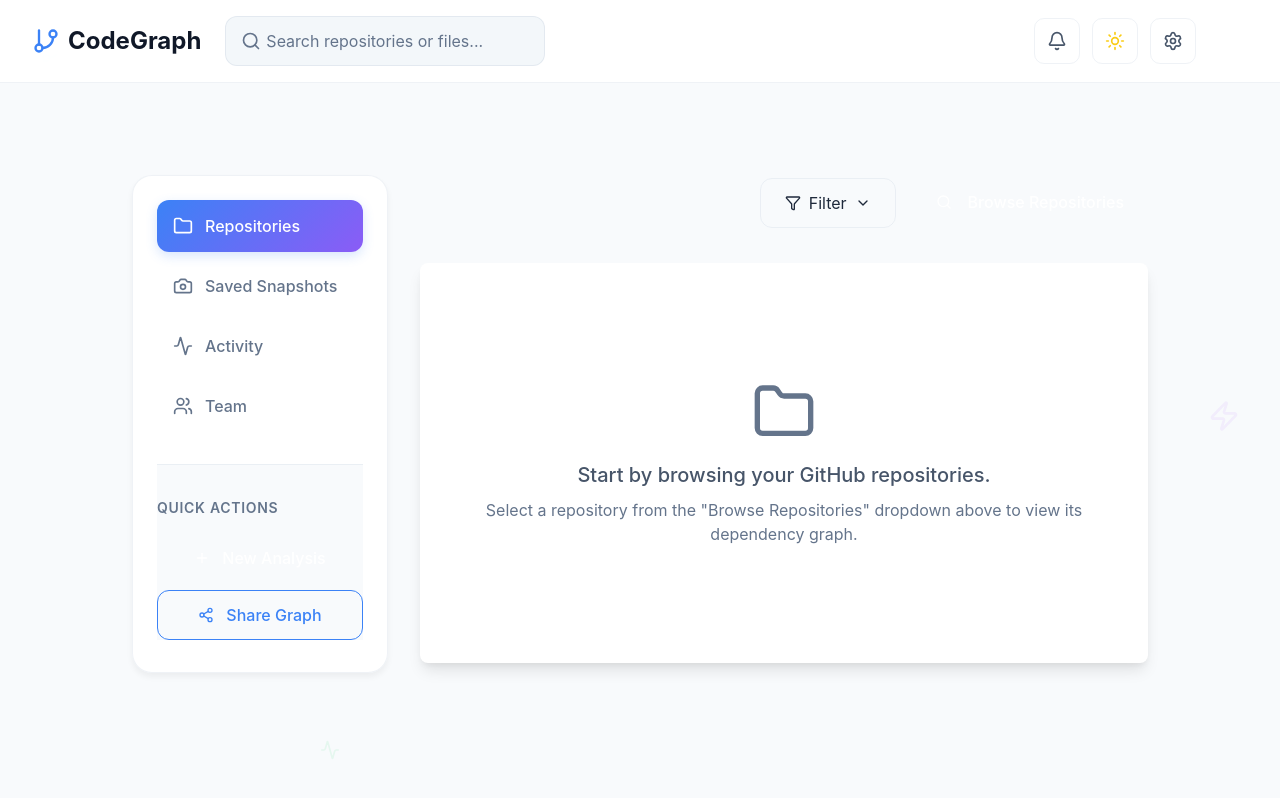
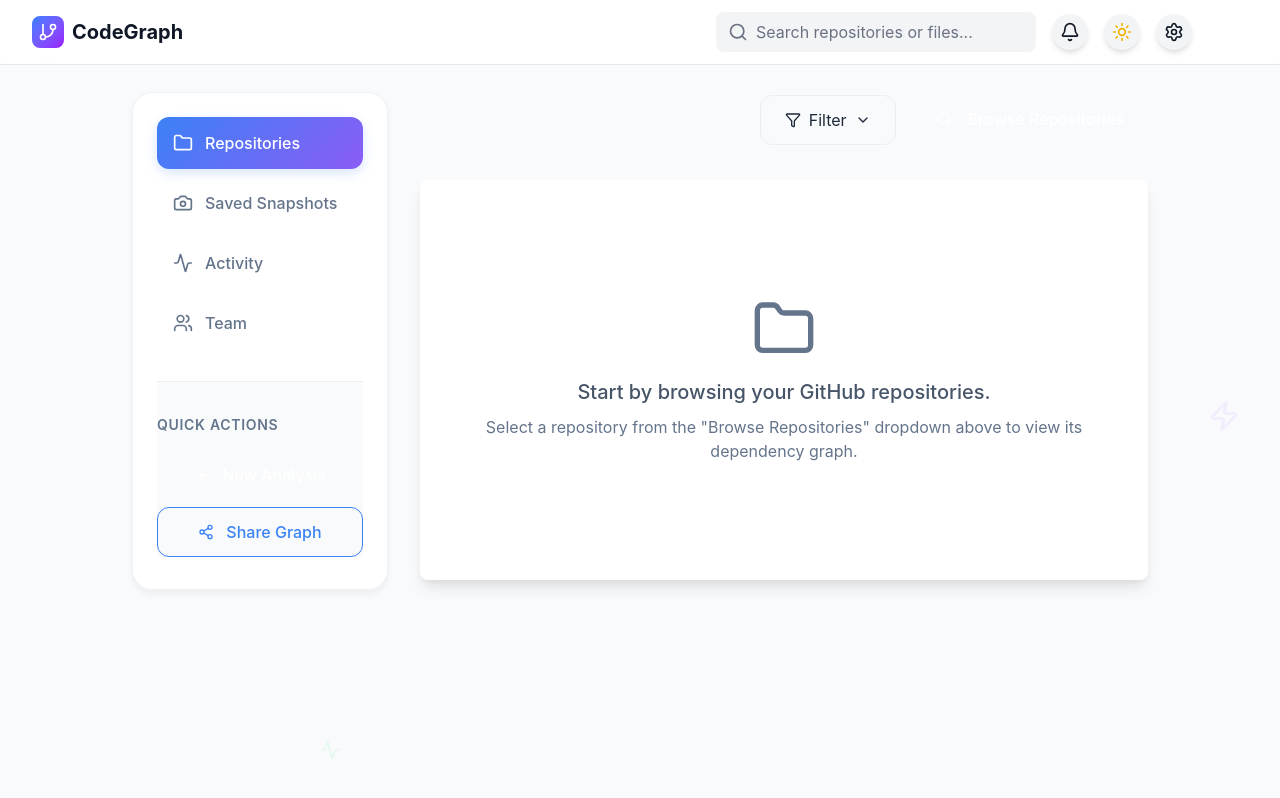
Before and after one commit to 22Yash/CodeGraph, a React (Vite) app in the folder frontend/: page /dashboard in a window 1280 px wide. Shown: the top 798 px of the page. Built offline with nearby package versions, Linux system fonts and the light colour scheme.

Commit message:
`Refactor DashboardNavbar component and related CSS styles`

```diff
--- a/frontend/src/components/DashboardNavbar.jsx
+++ b/frontend/src/components/DashboardNavbar.jsx
@@ -7,61 +7,79 @@ import {
   Moon, // For dark mode icon
   Settings,
 } from "lucide-react";
-// Assuming this path is correct relative to this new component
-// import GitHubLoginButton from "../pages/Github Button/GitHubLoginButton";
-// Removed GitHubLoginButton import as it's not used in DashboardNavbar's current structure
 
 // This component will receive the current theme and the toggle function as props
+// isMenuOpen and toggleMenu are removed as they are not needed for Dashboard Navbar
 function DashboardNavbar({ theme, toggleTheme }) {
   // Determine if it's dark mode for conditional styling
   const isDark = theme === 'dark';
 
   return (
-    <header className={`header ${isDark ? 'dark' : 'light'}`}> {/* Add theme class to header */}
-      <div className="header-content">
-        <div className="logo-section">
-          <div className="logo">
-            <GitBranch />
-            {/* Apply conditional text color based on theme */}
-            <span className={`transition-colors duration-300 ${isDark ? 'text-white' : 'text-gray-900'}`}>CodeGraph</span>
+    <header className={`fixed w-full top-0 z-50 backdrop-blur-md border-b transition-all duration-500 ${
+      isDark ? 'bg-gray-900/80 border-gray-800' : 'bg-white/80 border-gray-200'
+    } text-${isDark ? 'white' : 'gray-900'}`}> {/* Added text color for header content */}
+      <div className="flex justify-between items-center h-16 max-w-7xl mx-auto px-4 sm:px-6 lg:px-8">
+        {/* Logo Section */}
+        <div className="flex items-center space-x-2">
+          <div className="w-8 h-8 bg-gradient-to-br from-blue-500 to-purple-600 rounded-lg flex items-center justify-center transform transition-all duration-300 hover:scale-110 hover:rotate-12">
+            {/* GitBranch icon color is fixed white due to the gradient background of its parent div */}
+            <GitBranch className="w-5 h-5 text-white" />
           </div>
-          <div className="search-container">
-            <Search className={`search-icon ${isDark ? 'text-gray-400' : 'text-gray-500'}`} /> {/* Apply theme to search icon */}
+          {/* CodeGraph span text color adapts to theme */}
+          <span className={`text-xl font-bold transition-colors duration-300 hover:text-blue-500 ${isDark ? 'text-white' : 'text-gray-900'}`}>CodeGraph</span>
+        </div>
+
+        {/* Dashboard Actions (Search, Notifications, Theme Toggle, Settings, User Avatar) */}
+        <div className="flex items-center space-x-4">
+          {/* Search Input */}
+          <div className="relative flex items-center">
+            <Search className={`absolute left-3 w-5 h-5 ${isDark ? 'text-gray-400' : 'text-gray-500'}`} />
             <input
               type="text"
               placeholder="Search repositories or files..."
-              className={`search-input ${isDark ? 'bg-gray-700 text-gray-100 placeholder-gray-400 border-gray-600 focus:ring-blue-500 focus:border-blue-500' : 'bg-gray-100 text-gray-900 placeholder-gray-500 border-gray-300 focus:ring-blue-500 focus:border-blue-500'}`}
+              className={`pl-10 pr-4 py-2 rounded-lg w-80 transition-all duration-300
+                ${isDark ? 'bg-gray-700 border-gray-600 text-gray-100 placeholder-gray-400 focus:ring-blue-500 focus:border-blue-500' : 'bg-gray-100 border-gray-300 text-gray-900 placeholder-gray-500 focus:ring-blue-500 focus:border-blue-500'}`}
               aria-label="Search repositories or files"
             />
           </div>
-        </div>
-        <div className="header-actions">
-          {/* Action buttons now explicitly apply background, border and text color based on theme */}
+
+          {/* Notifications Button */}
           <button
-            className={`action-btn ${isDark ? 'bg-gray-800 border-gray-700 text-white hover:bg-gray-700' : 'bg-gray-100 border-gray-300 text-gray-900 hover:bg-gray-200'}`}
+            className={`p-2 rounded-full transition-all duration-300 transform hover:scale-110
+              ${isDark ? 'bg-gray-800 hover:bg-gray-700 shadow-lg text-white' : 'bg-gray-100 hover:bg-gray-200 shadow-md text-gray-900'}`}
             aria-label="Notifications"
           >
-            <Bell size={20} className={`${isDark ? 'text-white' : 'text-gray-900'}`} /> {/* Apply theme to icon */}
+            <Bell size={20} />
           </button>
+
+          {/* Theme Toggle Button */}
           <button
             onClick={toggleTheme}
-            className={`action-btn ${isDark ? 'bg-gray-800 border-gray-700 text-white hover:bg-gray-700' : 'bg-gray-100 border-gray-300 text-gray-900 hover:bg-gray-200'}`}
-            aria-label="Toggle theme"
+            className={`relative p-2 rounded-full transition-all duration-300 transform hover:scale-110
+              ${isDark ? 'bg-gray-800 hover:bg-gray-700 shadow-lg' : 'bg-gray-100 hover:bg-gray-200 shadow-md'}`}
+            title={isDark ? 'Switch to Light Mode' : 'Switch to Dark Mode'}
           >
-            {theme === 'light' ? (
-              <Moon size={20} className="text-blue-400" /> // Specific color for Moon
-            ) : (
-              <Sun size={20} className="text-yellow-500" /> // Specific color for Sun
-            )}
+            <div className="relative w-5 h-5 overflow-hidden">
+              <Sun className={`absolute inset-0 w-5 h-5 transition-all duration-500 ${
+                isDark ? 'opacity-0 rotate-90 scale-0' : 'opacity-100 rotate-0 scale-100'
+              } text-yellow-500`} />
+              <Moon className={`absolute inset-0 w-5 h-5 transition-all duration-500 ${
+                isDark ? 'opacity-100 rotate-0 scale-100' : 'opacity-0 -rotate-90 scale-0'
+              } text-blue-400`} />
+            </div>
           </button>
+
+          {/* Settings Button */}
           <button
-            className={`action-btn ${isDark ? 'bg-gray-800 border-gray-700 text-white hover:bg-gray-700' : 'bg-gray-100 border-gray-300 text-gray-900 hover:bg-gray-200'}`}
+            className={`p-2 rounded-full transition-all duration-300 transform hover:scale-110
+              ${isDark ? 'bg-gray-800 hover:bg-gray-700 shadow-lg text-white' : 'bg-gray-100 hover:bg-gray-200 shadow-md text-gray-900'}`}
             aria-label="Settings"
           >
-            <Settings size={20} className={`${isDark ? 'text-white' : 'text-gray-900'}`} /> {/* Apply theme to icon */}
+            <Settings size={20} />
           </button>
-          {/* The user avatar is a div, not a button, so it's fine */}
-          <div className="user-avatar" aria-label="User profile">JD</div>
+
+          {/* User Avatar */}
+          <div className="user-avatar w-9 h-9 rounded-full bg-gradient-to-br from-blue-500 to-purple-600 flex items-center justify-center text-white font-semibold cursor-pointer transition-transform duration-300 hover:scale-105" aria-label="User profile">JD</div>
         </div>
       </div>
     </header>
--- a/frontend/src/pages/Dashoard.css
+++ b/frontend/src/pages/Dashoard.css
@@ -1,5 +1,3 @@
-/* Dashboard.css */
-
 /* Root variables for theme */
 :root {
     /* Default (Light Mode - based on screenshot image_00aad1.png) */
@@ -133,7 +131,7 @@ body {
     top: 0;
     z-index: 50;
     animation: slideDown 0.6s ease-out;
-    color: var(--text-color-primary);
+    color: var(--text-color-primary); /* Set default text color for header children */
     display: flex;
     align-items: center;
     justify-content: space-between;
@@ -179,7 +177,7 @@ body {
     border: 1px solid var(--input-border);
     border-radius: 0.75rem; /* Matches Tailwind rounded-lg */
     padding: 0.75rem 1rem 0.75rem 2.5rem; /* Matches Tailwind pl-10 pr-4 py-2 */
-    color: var(--text-color-primary);
+    color: var(--text-color-primary); /* Use primary text color */
     width: 20rem; /* Matches Tailwind w-80 */
     transition: all 0.3s ease;
 }
@@ -192,7 +190,7 @@ body {
     outline: none;
     border-color: var(--blue-600); /* Focus ring color */
     box-shadow: 0 0 0 3px rgba(59, 130, 246, 0.1);
-    background: var(--secondary-bg);
+    background: var(--secondary-bg); /* Change background on focus */
 }
 
 .search-icon {
@@ -200,7 +198,7 @@ body {
     left: 1rem;
     top: 50%;
     transform: translateY(-50%);
-    color: var(--text-color-secondary);
+    color: var(--text-color-secondary); /* Use secondary text color for icon */
     width: 1.25rem; /* Matches Lucide size={20} */
     height: 1.25rem;
 }
@@ -212,11 +210,11 @@ body {
 }
 
 .action-btn {
-    background: var(--hover-bg-light); /* Matches Tailwind bg-gray-100 */
-    border: 1px solid var(--border-color); /* Matches Tailwind border border-gray-300 */
+    background: var(--secondary-bg); /* Explicitly use secondary-bg */
+    border: 1px solid var(--border-color); /* Explicitly use border-color */
     border-radius: 0.625rem; /* Matches Tailwind rounded-lg */
     padding: 0.75rem; /* Matches Tailwind p-2 */
-    color: var(--text-color-primary);
+    color: var(--text-color-primary); /* Explicitly use primary text color for button content */
     cursor: pointer;
     transition: all 0.3s ease;
     display: flex;
@@ -225,22 +223,19 @@ body {
 }
 
 .action-btn:hover {
-    background: var(--hover-bg-dark); /* Matches Tailwind hover:bg-gray-200 */
+    background: var(--button-hover-bg); /* Use theme-aware hover background */
     transform: translateY(-1px);
     box-shadow: 0 4px 12px rgba(0, 0, 0, 0.1);
 }
 
 .action-btn svg {
-    color: var(--icon-color-bell-settings); /* Default icon color */
+    color: var(--text-color-primary); /* Default icon color to primary text color */
 }
 
-/* Specific icon colors */
-.action-btn:nth-child(2) svg { /* Theme toggle icon (Sun/Moon) */
-    color: var(--icon-color-sun);
-}
-html.dark .action-btn:nth-child(2) svg {
-    color: var(--icon-color-moon);
-}
+/* Specific icon colors (Sun/Moon are special cases due to their distinct colors) */
+/* The Sun and Moon icons have their own specific colors that are not tied to the general text color,
+   so their classes in JSX (text-yellow-500, text-blue-400) are appropriate.
+   The .action-btn svg rule above will handle Bell/Settings. */
 
 
 .user-avatar {
@@ -483,7 +478,7 @@ html.dark .action-btn:nth-child(2) svg {
 
 .activity-grid {
     display: grid;
-    grid-template-columns: repeat(auto-fit, minmax(280px, fr));
+    grid-template-columns: repeat(auto-fit, minmax(280px, 1fr));
     gap: 1rem;
 }
 
```
